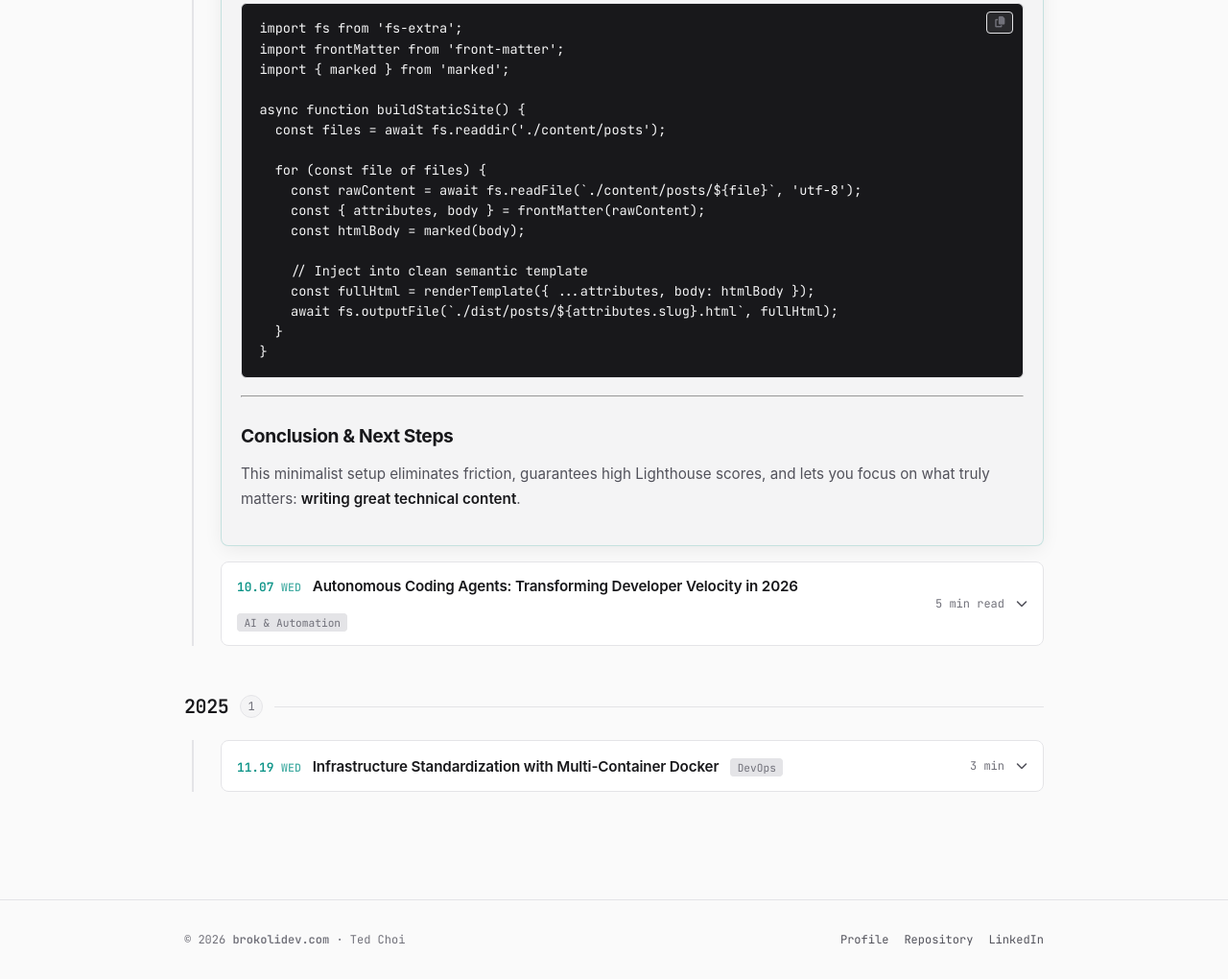
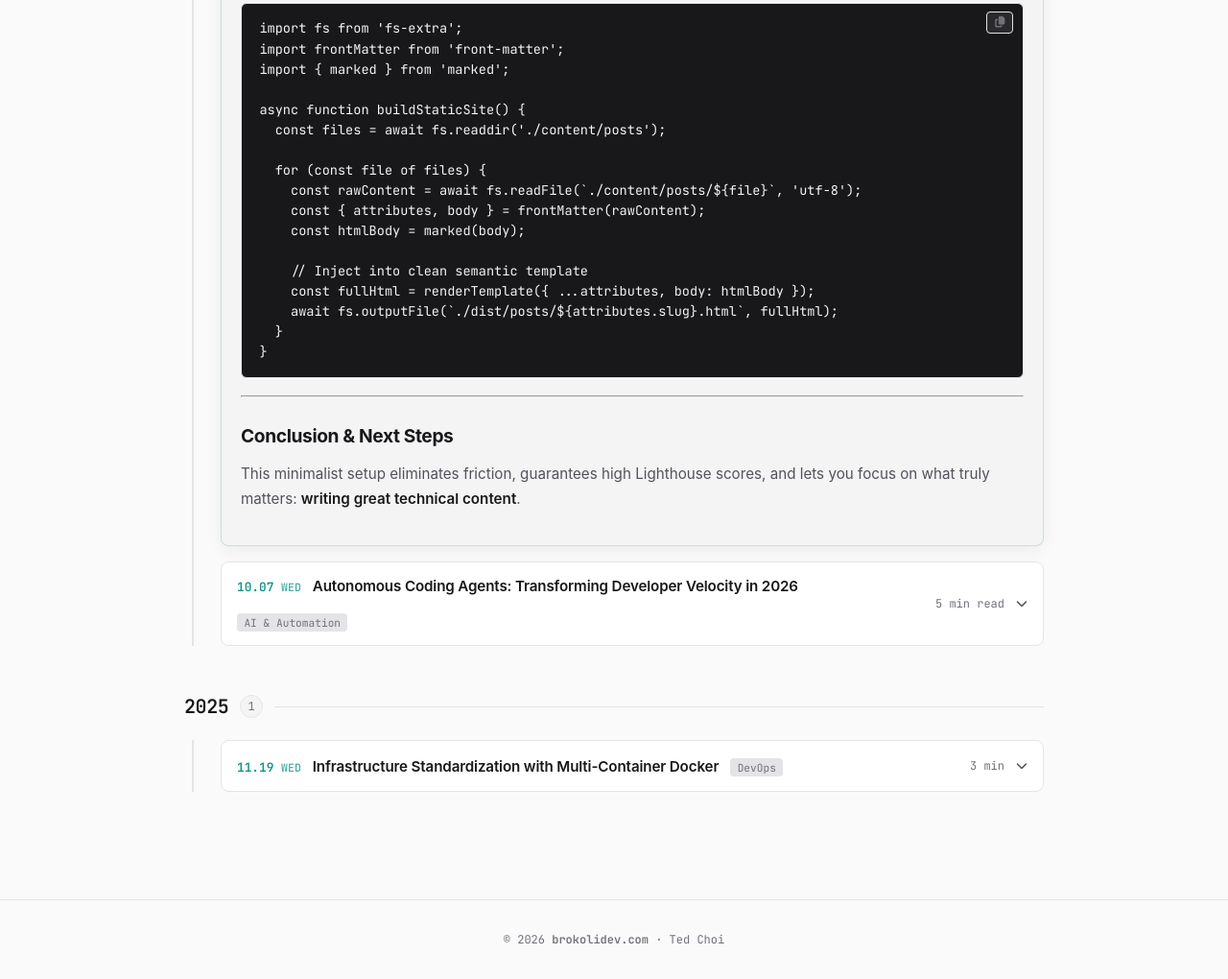
Before and after one commit to brokolidev/blog, a website: page index.html in a window 1280 px wide. Shown: the part 1090-2110 px from the top of the page at 96% size. Drawn offline with Linux system fonts and the light colour scheme; a web font is replaced by a local one.

Commit message:
🔥 Remove footer links for a clean and minimal footer

```diff
--- a/build.js
+++ b/build.js
@@ -95,11 +95,6 @@ function getFooterHtml() {
   <footer class="site-footer">
     <div class="footer-inner">
       <p>© 2026 <strong>brokolidev.com</strong> · Ted Choi</p>
-      <div class="footer-links">
-        <a href="https://brokolidev.com">Profile</a>
-        <a href="https://github.com/brokolidev/blog" target="_blank" rel="noopener noreferrer">Repository</a>
-        <a href="https://linkedin.com/in/brokolidev" target="_blank" rel="noopener noreferrer">LinkedIn</a>
-      </div>
     </div>
   </footer>`;
 }
--- a/index.html
+++ b/index.html
@@ -273,11 +273,6 @@
   <footer class="site-footer">
     <div class="footer-inner">
       <p>© 2026 <strong>brokolidev.com</strong> · Ted Choi</p>
-      <div class="footer-links">
-        <a href="https://brokolidev.com">Profile</a>
-        <a href="https://github.com/brokolidev/blog" target="_blank" rel="noopener noreferrer">Repository</a>
-        <a href="https://linkedin.com/in/brokolidev" target="_blank" rel="noopener noreferrer">LinkedIn</a>
-      </div>
     </div>
   </footer>
   <script src="js/main.js"></script>
--- a/src/css/style.css
+++ b/src/css/style.css
@@ -708,32 +708,25 @@ html.dark .log-item.is-open {
   margin: 0 auto;
   display: flex;
   align-items: center;
-  justify-content: space-between;
-  flex-wrap: wrap;
-  gap: 1rem;
+  justify-content: center;
   font-size: 0.75rem;
   font-family: var(--font-mono);
   color: var(--text-faint);
+  text-align: center;
+  padding: 0 1rem;
+}
+
+@media (min-width: 640px) {
+  .footer-inner {
+    padding: 0 2rem;
+  }
 }
 
 @media (min-width: 1024px) {
   .footer-inner {
     max-width: 56rem;
+    padding: 0 3rem;
   }
-}
-
-.footer-links {
-  display: flex;
-  gap: 1rem;
-}
-
-.footer-links a {
-  color: var(--text-muted);
-  text-decoration: none;
-}
-
-.footer-links a:hover {
-  color: var(--text-main);
 }
 
 /* Mobile Tweaks */
```
